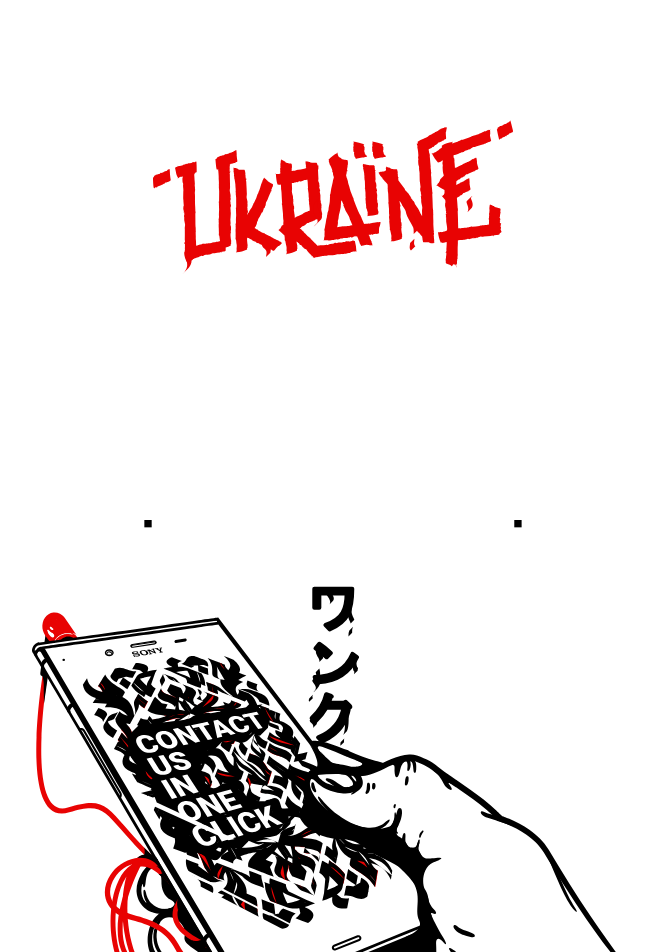
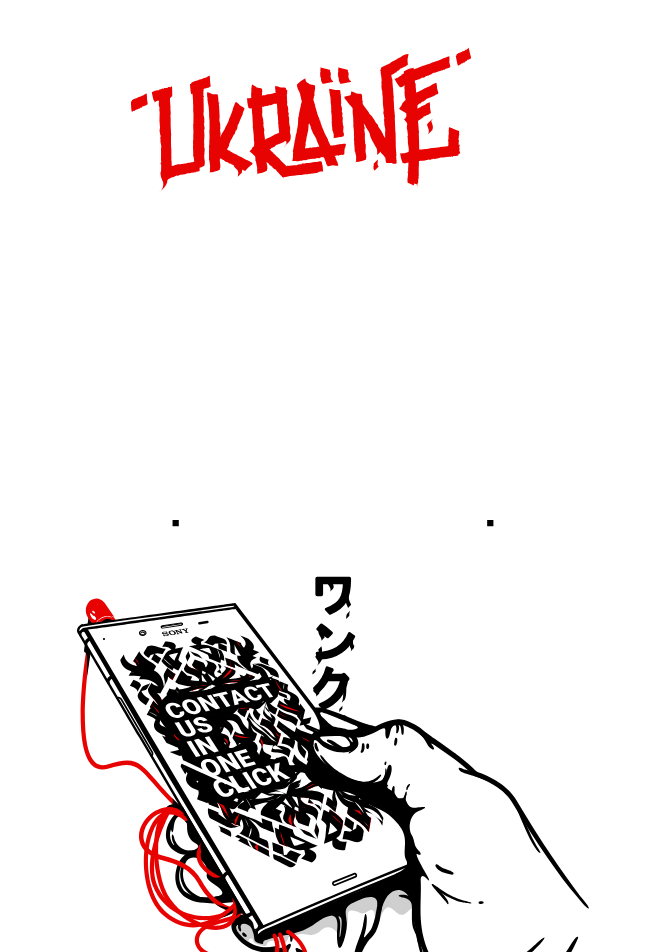
Before and after one commit to rosyurch/parallax-test, a website: page src/html/contact.pug in a window 1280 px wide. Shown: the part 280-1232 px from the top of the page, without its empty margins (307-954 px from the left). Drawn offline with nearby package versions, Linux system fonts and the light colour scheme; files that its build step writes are made by us from their sources.

Commit message:
sosyura added

```diff
--- a/src/css/styles.css
+++ b/src/css/styles.css
@@ -14,8 +14,20 @@
     font-family: 'basis33';
 }
 
-header {
+header,
+.header-contact {
     height: 100vh;
+    width: 95vw;
+}
+
+.header-contact {
+    display: flex;
+    justify-content: center;
+    align-content: center;
+}
+
+.ukr {
+    width: 340px;
 }
 
 header,
@@ -23,13 +35,15 @@ header,
     text-align: center;
 }
 
+.contact-hand > img {
+    width: 40vw;
+    min-width: 340px;
+    margin: auto;
+}
+
 header img.who-are {
     position: relative;
-    top: calc(50%-150px / 2);
-}
-
-header .ukr {
-    margin: 400px 0;
+    top: calc(50% - 150px / 2);
 }
 
 .parallax {
@@ -69,7 +83,7 @@ header .ukr {
 .parallax .cont-spray {
     position: absolute;
     width: 120px;
-    top: 20px;
+    top: 0px;
     left: 110px;
 }
 
@@ -141,11 +155,13 @@ header .ukr {
     position: relative;
 }
 
-.poppies > p {
+.poppies .poem {
+    font-size: 12px;
     position: absolute;
-    bottom: 100px;
-    right: 450px;
-    width: 150px;
+    bottom: calc(300px - 17vh);
+    right: 22vw;
+    width: 8vw;
+    min-width: 5vw;
 }
 
 footer {
--- a/src/html/contact.pug
+++ b/src/html/contact.pug
@@ -6,10 +6,10 @@ html
     link(rel="stylesheet" type="text/css" href="./../styles.min.css")
     title Contact us
   body
-    header
-        img(src="../static/ukraine.svg", alt="Ukraine" width="360").ukr
+    header.header-contact
+        img(src="../static/ukraine.svg", alt="Ukraine").ukr
     .contact-hand
-        img(src="../static/contact-us.svg", alt="Contact us" height="840" )
+        img(src="../static/contact-us.svg", alt="Contact us")
     .contact-info
         p.tel-number telephone number     +380682033146
         p.mail  #[span mail]     livespacestudio@gmail.com
```
Also changed, not shown: dist/html/contact.html, dist/styles.css, dist/styles.min.css.
